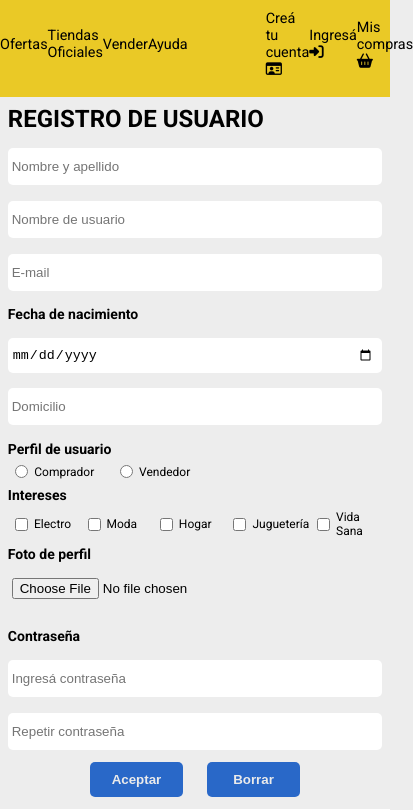
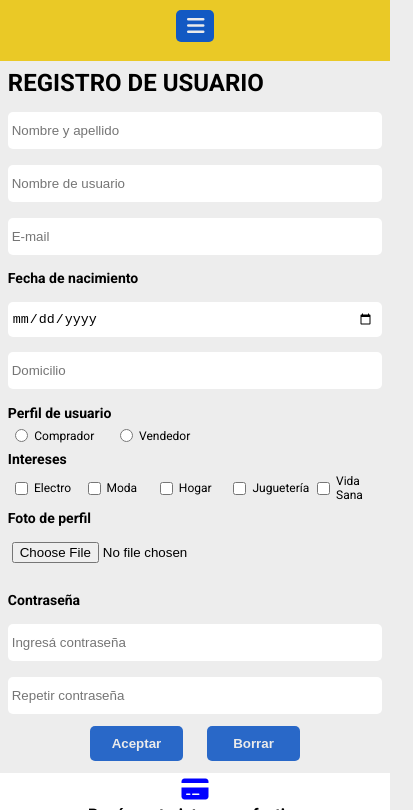
Before and after one commit to cgastonq/ML-CarlosGastonQuintero, a website: page views/register.html in a window 390 px wide. Shown: the part 61-871 px from the top of the page, 413 px wide, since content can reach past the window. Drawn offline with Linux system fonts and the light colour scheme; files that its build step writes are made by us from their sources; files whose address does not match are found by name.

Commit message:
ultimos estilos visuales y correccion de codigo

```diff
--- a/public/css/login.css
+++ b/public/css/login.css
@@ -52,41 +52,25 @@ header {
     width: 100%;
 }
 .first-menus {
-    display: flex;
-    flex-direction: row;
-    flex-wrap: nowrap;
-    justify-content: space-evenly;
-    align-items: center;
-    width: 50%;
-    margin-right: 10%;
+    display: none;
 }
 .second-menus {
-    display: flex;
-    flex-direction: row;
-    flex-wrap: nowrap;
-    justify-content: space-between;
-    align-items: center;
-    width: 50%;
-    margin-left: 10%;
-    margin-right: 2%;
-}
-.menus {
-    text-decoration: none;
-    color:black;
-    font-size: 1.2em;
-}
-.menus:hover {
-    text-decoration: underline;
+    display: none;
 }
 .burger-menu {
     color :#ebebeb;
-    margin : 0 auto;
+    margin : auto;
     background-color: #1259c3;
-    width: 17px;
-    height: 20px;
-    padding-top: 5px;
-    padding-left: 8px;
+    width: 22px;
+    height: 22px;
+    padding: 5px 8px;
     border-radius: 5px;
+}
+.fas {
+    padding-left: 3px;
+    padding-top: 1px;
+    font-weight: 900;
+    font-size: 20px;
 }
 
 /*------------------ MAIN ------------------*/
@@ -141,9 +125,6 @@ footer {
 
 /*------------------ MEDIA QUERYS ------------------*/
 @media (min-width : 361px) and (max-width : 768px){
-    .burger-menu {
-        display: none;
-    }
     .config-nav {
         display: inline;
     }
@@ -151,29 +132,51 @@ footer {
         box-shadow: 0px 0px 10px rgb(100, 100, 100);
         flex: 40%;
     }
-    .menus {
-        color : black;
-        text-decoration: none;
-    }
     .descripciones {
         display: inline;
     }
 }
 
 @media (min-width : 769px){
+    .config-nav {
+        display: inline;
+    }
+    .first-menus {
+        display: flex;
+        flex-direction: row;
+        flex-wrap: nowrap;
+        justify-content: space-evenly;
+        align-items: center;
+        width: 50%;
+        margin-right: 10%;
+    }
+    .second-menus {
+        display: flex;
+        flex-direction: row;
+        flex-wrap: nowrap;
+        justify-content: space-between;
+        align-items: center;
+        width: 50%;
+        margin-left: 10%;
+        margin-right: 2%;
+    }
+    .menus {
+        text-decoration: none;
+        color:black;
+        font-size: 1.2em;
+    }
+    .menus:hover {
+        text-decoration: underline;
+    }
     .burger-menu {
         display: none;
-    }
-    .config-nav {
-        display: inline;
     }
     .article {
         box-shadow: 0px 0px 10px rgb(100, 100, 100);
         flex: 20%;
     }
-    .menus {
-        color : black;
-        text-decoration: none;
+    .descripciones {
+        display: inline;
     }
     .footer-for-desktop{
         display: flex;
@@ -183,34 +186,4 @@ footer {
         color: #eac926;
         cursor: pointer;
     }
-    .descripciones {
-        display: inline;
-    }
 }
-
-@media (max-width : 360px){
-    .imagen-box {
-        width : 60%;
-        display: flex;
-        align-items: center;
-        justify-content: space-around;
-    }
-    .search-box {
-        display: flex ;
-        width: 50%;
-    }
-    .first-box {
-        width : 100%;
-        display: flex;
-        flex-direction: column;
-        flex-wrap: nowrap;
-        align-items: center;
-        justify-content: space-around;
-    }
-    .first-menus {
-        display: none;
-    }
-    .second-menus {
-        display: none;
-    }
-}
--- a/public/css/register.css
+++ b/public/css/register.css
@@ -52,41 +52,25 @@ header {
     width: 100%;
 }
 .first-menus {
-    display: flex;
-    flex-direction: row;
-    flex-wrap: nowrap;
-    justify-content: space-evenly;
-    align-items: center;
-    width: 50%;
-    margin-right: 10%;
+    display: none;
 }
 .second-menus {
-    display: flex;
-    flex-direction: row;
-    flex-wrap: nowrap;
-    justify-content: space-between;
-    align-items: center;
-    width: 50%;
-    margin-left: 10%;
-    margin-right: 2%;
-}
-.menus {
-    text-decoration: none;
-    color:black;
-    font-size: 1.2em;
-}
-.menus:hover {
-    text-decoration: underline;
+    display: none;
 }
 .burger-menu {
     color :#ebebeb;
-    margin : 0 auto;
+    margin : auto;
     background-color: #1259c3;
-    width: 17px;
-    height: 20px;
-    padding-top: 5px;
-    padding-left: 8px;
+    width: 22px;
+    height: 22px;
+    padding: 5px 8px;
     border-radius: 5px;
+}
+.fas {
+    padding-left: 3px;
+    padding-top: 1px;
+    font-weight: 900;
+    font-size: 20px;
 }
 
 /*------------------ MAIN ------------------*/
@@ -169,20 +153,17 @@ footer {
 }
 
 /*------------------ MEDIA QUERYS ------------------*/
-@media (min-width : 361px) and (max-width : 768px){
-    .burger-menu {
-        display: none;
-    }
+@media (min-width : 360px) and (max-width : 768px){
     .config-nav {
         display: inline;
+    }
+    .menus {
+        color : black;
+        text-decoration: none;
     }
     .article {
         box-shadow: 0px 0px 10px rgb(100, 100, 100);
         flex: 40%;
-    }
-    .menus {
-        color : black;
-        text-decoration: none;
     }
     .descripciones {
         display: inline;
@@ -190,6 +171,33 @@ footer {
 }
 
 @media (min-width : 769px){
+    .first-menus {
+        display: flex;
+        flex-direction: row;
+        flex-wrap: nowrap;
+        justify-content: space-evenly;
+        align-items: center;
+        width: 50%;
+        margin-right: 10%;
+    }
+    .second-menus {
+        display: flex;
+        flex-direction: row;
+        flex-wrap: nowrap;
+        justify-content: space-between;
+        align-items: center;
+        width: 50%;
+        margin-left: 10%;
+        margin-right: 2%;
+    }
+    .menus {
+        text-decoration: none;
+        color:black;
+        font-size: 1.2em;
+    }
+    .menus:hover {
+        text-decoration: underline;
+    }
     .burger-menu {
         display: none;
     }
@@ -199,10 +207,6 @@ footer {
     .article {
         box-shadow: 0px 0px 10px rgb(100, 100, 100);
         flex: 20%;
-    }
-    .menus {
-        color : black;
-        text-decoration: none;
     }
     .footer-for-desktop{
         display: flex;
@@ -216,30 +220,3 @@ footer {
         display: inline;
     }
 }
-
-@media (max-width : 360px){
-    .imagen-box {
-        width : 60%;
-        display: flex;
-        align-items: center;
-        justify-content: space-around;
-    }
-    .search-box {
-        display: flex ;
-        width: 50%;
-    }
-    .first-box {
-        width : 100%;
-        display: flex;
-        flex-direction: column;
-        flex-wrap: nowrap;
-        align-items: center;
-        justify-content: space-around;
-    }
-    .first-menus {
-        display: none;
-    }
-    .second-menus {
-        display: none;
-    }
-}
--- a/public/css/styles.css
+++ b/public/css/styles.css
@@ -55,13 +55,18 @@ header {
 }
 .burger-menu {
     color :#ebebeb;
-    margin : 0 auto;
+    margin : auto;
     background-color: #1259c3;
-    width: 17px;
-    height: 20px;
-    padding-top: 5px;
-    padding-left: 8px;
+    width: 22px;
+    height: 22px;
+    padding: 5px 8px;
     border-radius: 5px;
+}
+.fas {
+    padding-left: 3px;
+    padding-top: 1px;
+    font-weight: 900;
+    font-size: 20px;
 }
 
 /*----------------- BANNER -----------------*/
@@ -191,34 +196,20 @@ footer {
     .article:hover {
         box-shadow: 5px 5px 30px #274BBD;
     }
+    .precios {
+        font-size: 16px;
+    }
+    .descuentos {
+        font-size: 14.5px;
+    }
     .descripciones {
         display: inline;
         visibility: visible;
+        font-size: 13.4px;
     }
 }
 
 @media (min-width : 769px){
-    .descripciones {
-        display: inline;
-    }
-    .article {
-        flex: 22%;
-        width: 100%;
-    }
-    .article {
-        box-shadow: 0px 0px 10px rgb(100, 100, 100);
-        flex: 20%;
-        width: 100%;
-    }
-    .article .product-delivery-icon {
-        transition: all 700ms;
-    }
-    .article:hover {
-        box-shadow: 5px 5px 30px #274BBD;
-    }
-    .article:hover .descripciones{
-        visibility: visible;
-    }
     .menus-box {
         display: flex;
         width: 100%;
@@ -253,15 +244,37 @@ footer {
     .burger-menu {
         display: none;
     }
-    .icon-footer:hover{
-        color: #eac926;
-        cursor: pointer;
+    .article {
+        flex: 22%;
+        width: 100%;
     }
-    .footer-desktop{
-        display: flex;
-        gap: 2%;
+    .article {
+        box-shadow: 0px 0px 10px rgb(100, 100, 100);
+        flex: 20%;
+        width: 100%;
+    }
+    .article .product-delivery-icon {
+        transition: all 700ms;
     }
     .article:hover .product-delivery-icon {
         transform: rotate(-90deg);
     }
+    .article:hover {
+        box-shadow: 5px 5px 30px #274BBD;
+    }
+    .article:hover .descripciones {
+        visibility: visible;
+    }
+    .descripciones {
+        display: inline;
+        font-size: 14.9px;
+    }
+    .footer-for-desktop {
+        display: flex;
+        gap: 2%;
+    }
+    .icon-footer:hover {
+        color: #eac926;
+        cursor: pointer;
+    }
 }
--- a/views/register.html
+++ b/views/register.html
@@ -39,6 +39,9 @@
                 </div>
             </div>
         </nav>
+        <div class="burger-menu">
+            <i class="fas fa-bars"></i>
+        </div>
         <br>
     </header>
     <main>
```
Also changed, not shown: views/login.html (+4 -1 lines).
